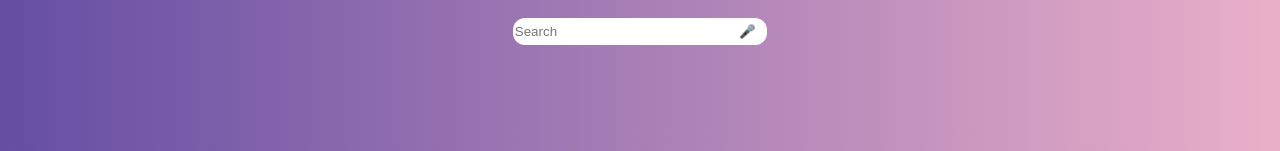
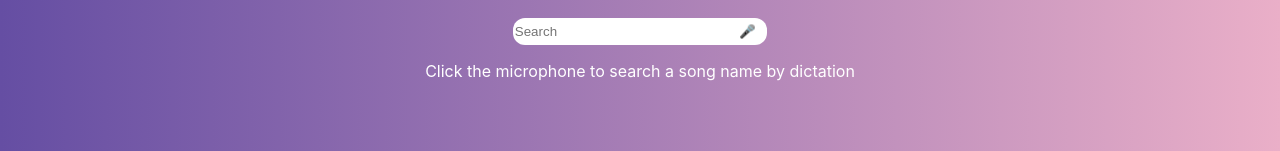
Before and after one commit to farisaziz12/sound_wave, a React (Create React App) app: page / in a window 1280 px wide. Shown: the part 630-781 px from the top of the page. Built offline with nearby package versions, Linux system fonts and the light colour scheme; the HTML template or start-up script is replaced by a standard one.

Commit message:
feat: added dictation description

```diff
--- a/src/components/Search.js
+++ b/src/components/Search.js
@@ -75,6 +75,9 @@ export default function Search(props) {
           </span>
         </button>
       </div>
+      <p style={{ textAlign: "center" }}>
+        Click the microphone to search a song name by dictation
+      </p>
     </div>
   );
 }
```
